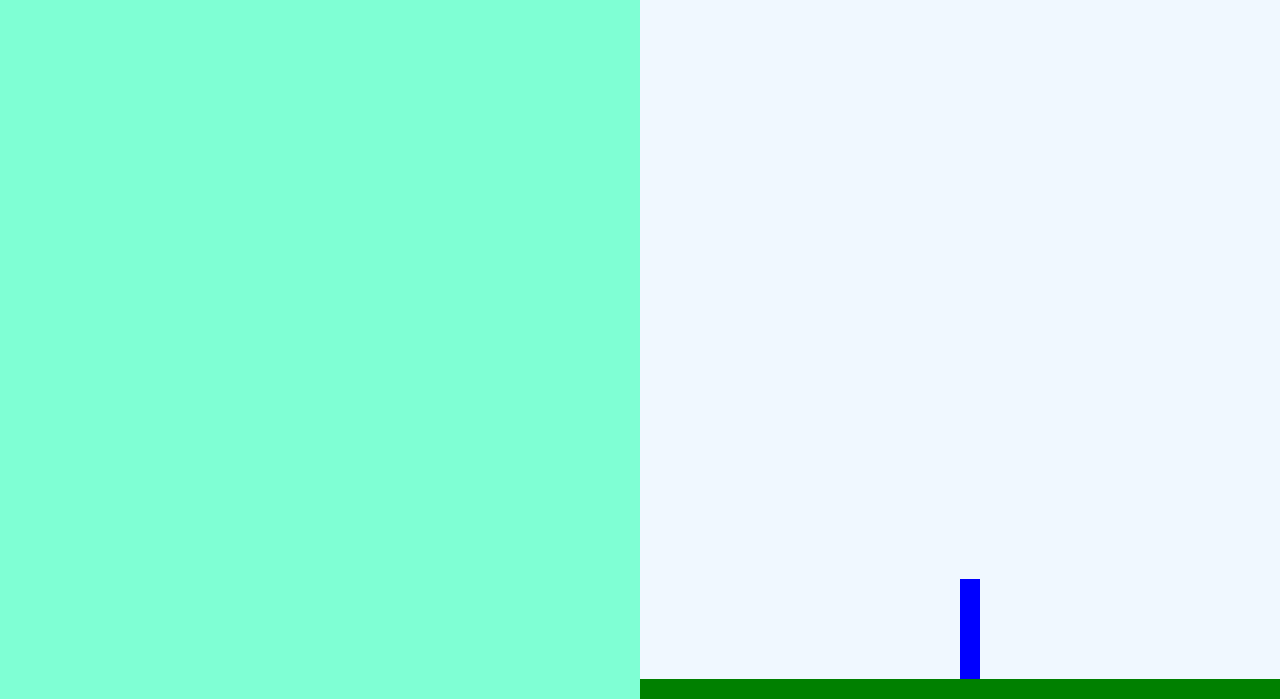
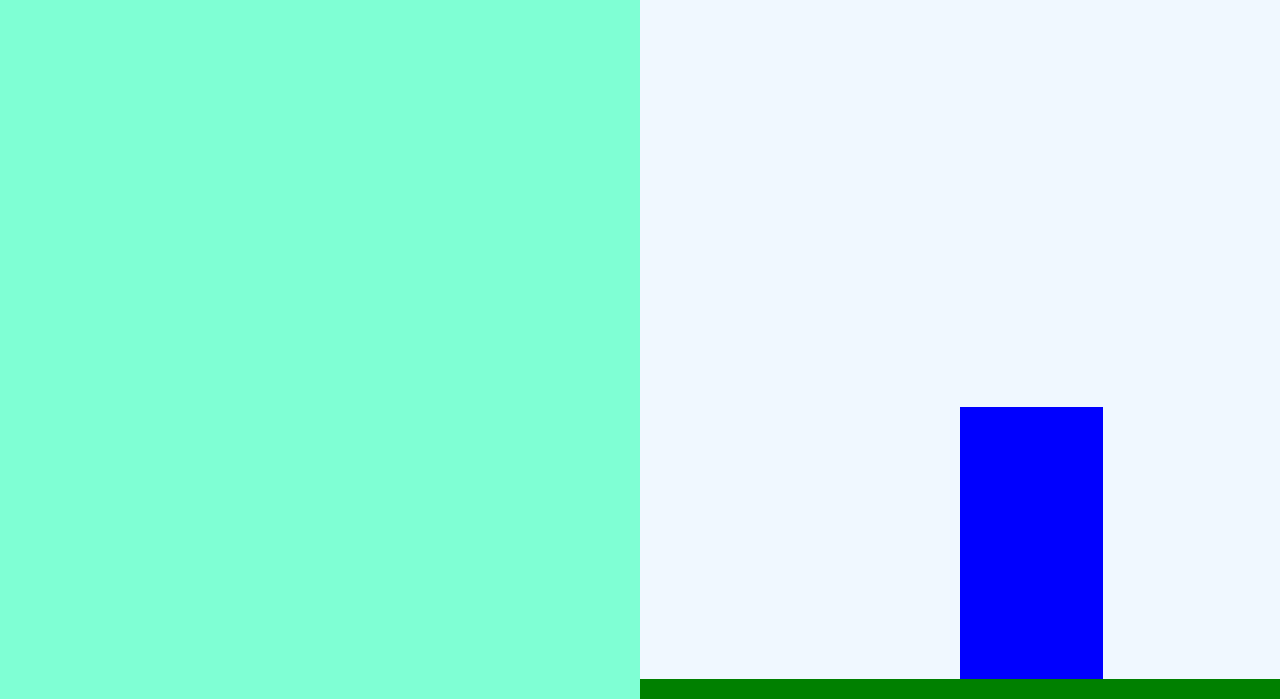
Before and after one commit to nogabrienes/js-rocket, a plain HTML site: page rocket.html in a window 1280 px wide. Shown: the part 101-800 px from the top of the page. Drawn offline with Linux system fonts and the light colour scheme.

```diff
--- a/css/rocket.css
+++ b/css/rocket.css
@@ -29,8 +29,8 @@
 	position: absolute;
 	left: 50%;
 	bottom: 20px;
-	width: 20px;
-	height: 100px;
+	width: 143px;
+	height: 272px;
 	background-color: blue;
 	transition: bottom 10000ms;
 }
```
Also changed, not shown: img/rocket-state1.png (added), img/rocket-state2.png (added), img/rocket-state3.png (added).
